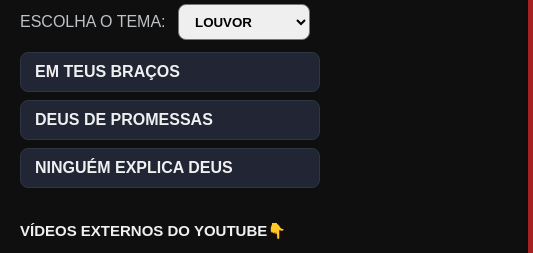
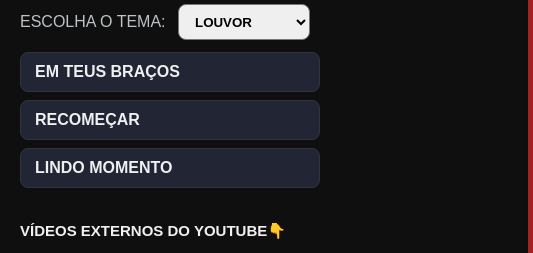
Before and after one commit to hannah1709/hannahf, a plain HTML site: page index.html in a window 1280 px wide. Shown: the part 108-361 px from the top of the page, 0-533 px from the left. Drawn offline with Linux system fonts and the light colour scheme.

Commit message:
Update index.html

```diff
--- a/index.html
+++ b/index.html
@@ -76,23 +76,23 @@
          autor: "LAURA SOUGUELLIS",
          url: " https://youtu.be/IxpWNuxGmzc?si=WE9uwul9MGDW-JO_"
         },
-        { titulo: "DEUS DE PROMESSAS",
-         autor: "MINISTÉRIO APASCENTAR",
-         url: "https://youtu.be/93XkdakMp00?si=-S0mta76Kc_GxWhd"
+        { titulo: "RECOMEÇAR",
+         autor: "ALINE BARROS",
+         url: "https://youtu.be/xfECqMxZBUo?si=ogmQS9IfflN9e3ug"
         },
-        { titulo: "NINGUÉM EXPLICA DEUS",
-         autor: "PRETO NO BRANCO",
-         url: "https://youtu.be/LYsaKn8FRhc?si=R7yN3htfuafehfSw"
+        { titulo: "LINDO MOMENTO",
+         autor: "JULLIANY SOUZA",
+         url: "https://youtu.be/xcC3Xh3PFcE?si=Og4oAqLtYkxcWgvk"
         },
       ],
-      MENSAGENS: [
-        { titulo: "O TEMPO É CURTO; FAÇA O MELHOR USO DO SEU TEMPO",
-         autor: "BILLY GRAHAM EM PORTUGUÊS",
-         url: "https://youtu.be/fmsAqGy2pCM?si=u8aCy5Lwjoj80xAB"
+      ROCK: [
+        { titulo: "SMELLS LIKE TEEN SPIRIT",
+         autor: "NIRVANA",
+         url: "https://youtu.be/hTWKbfoikeg?si=dJW0TFxj9CUcwOBF"
         },
-        { titulo: "QUEM É JESUS CRISTO?",
-         autor: "BILLY GRAHAM EM PORTUGUÊS",
-         url: "https://youtu.be/6ATJ6avomUg?si=4_qlxZGejDlxVyz5"
+        { titulo: "BACK IN BLACK",
+         autor: "ACDC",
+         url: "https://youtu.be/pAgnJDJN4VA?si=0OcFw70mj71xZ27c"
         },
       ],
       MPB: [
@@ -100,9 +100,9 @@
          autor: "CAETANO VELOSO",
          url: "https://youtu.be/j9UbE1slI-Q?si=DFFoh5z5wifh9GGR"
         },
-        { titulo: "PEDRO, THIAGO, JOÃO NO BARQUINHO",
-         autor: "3 PALAVRINHAS",
-         url: "https://youtu.be/Tdwy3BZe61s?si=As38T49IC695wKE0"
+        { titulo: "DEPOIS",
+         autor: "MARISA MONTE",
+         url: "https://youtu.be/-mAhw7zQ36s?si=NpcZI4_nehmKhBc4"
         },
       ],
       POP: [
@@ -110,9 +110,9 @@
          autor: "ED SHEERAN",
          url: "https://youtu.be/JGwWNGJdvx8?si=eimX28GNVK4_SPzJ"
         },
-        { titulo: "HTML E CSS BÁSICO EM 5 MINUTOS",
-         autor: "TIGER CODES",
-         url: "https://www.youtube.com/watch?v=5Hn58p-hYC0"
+        { titulo: "LOCKED OUT OF HEAVEN",
+         autor: "BRUNO MARS",
+         url: "https://youtu.be/e-fA-gBCkj0?si=ptmXq7FOgEE-AXmo"
         },
       ],
     };
```
